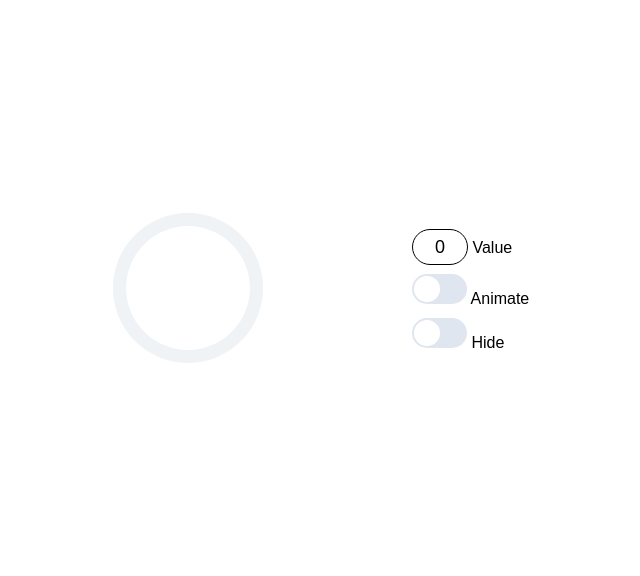
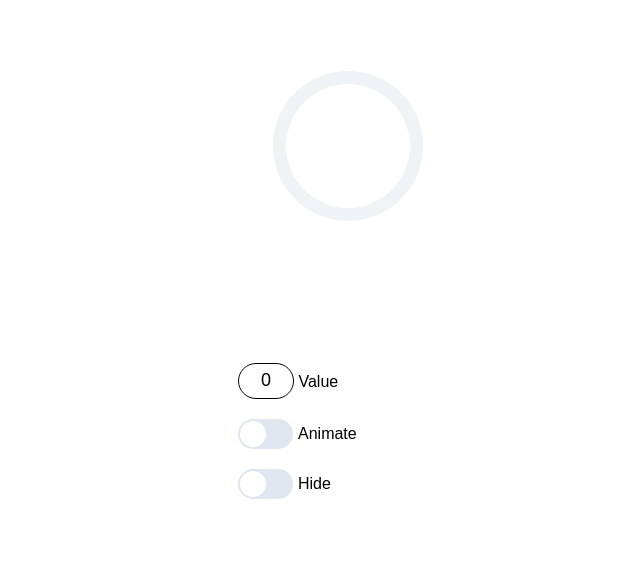
Before and after one commit to gr-Spie/Progress-project, a plain HTML site: page index.html in a window 1280 px wide. Shown: the part 112-688 px from the top of the page, without its empty margins (292-932 px from the left). Drawn offline with Linux system fonts and the light colour scheme.

Commit message:
исправил верстку контроллера

```diff
--- a/index.html
+++ b/index.html
@@ -20,12 +20,12 @@
             <label class="controller-switch">
                 <input type="checkbox" name="animate" id="progress-anim-toggle">
                 <span class="slider"></span>
-                <span>Animate</span>
+                <span class="switch-text">Animate</span>
             </label>
             <label class="controller-switch">
                 <input type="checkbox" name="hide" id="progress-hide-toggle">
                 <span class="slider"></span>
-                Hide
+                <span class="switch-text">Hide</span>
             </label>
         </div>
     </div>
--- a/style.css
+++ b/style.css
@@ -56,14 +56,8 @@ body {
 }
 
 .progress-controller > * {
-    margin: 0.5em 0;
-
-    padding: 0 4em;
-}
-
-.progress-value, .controller-switch {
-    width: 40%;
-    height: 10%;
+    margin: 10px 0;
+    padding: 0 50px;
 }
 
 .progress-value-input {
@@ -128,6 +122,11 @@ body {
     text-align: center
 } */
 
+.controller-switch {
+    display: flex;
+    align-items: center;
+}
+
 .controller-switch input {
     position: absolute;
     opacity: 0;
@@ -165,9 +164,13 @@ body {
     transform: translateX(25px);
 }
 
+.switch-text {
+    padding: 0 5px;
+}
+
 
 /* @media для горизонтально ориентированного экрана*/
-@media only screen and (min-width: 600px) and (orientation: landscape) {
+@media only screen and (min-width: 500px) and (max-width: 1000px) and (orientation: landscape) {
     .container {
         grid-template-rows: unset;
         grid-template-columns: 1fr 1fr;
```
